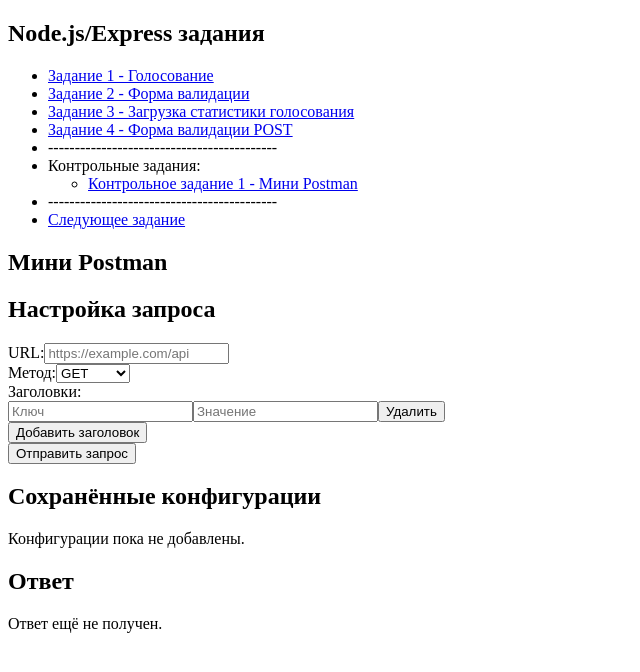
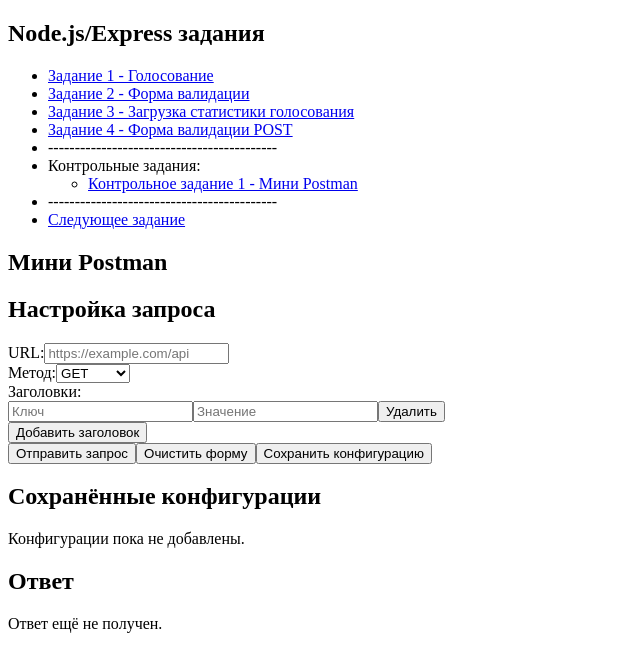
Before and after one commit to AndreiMikheikin/Node.js-Express, a React (Create React App) app in the folder client/: page /extraTask1 in a window 1280 px wide. Shown: the top 672 px of the page, without its empty margins (0-640 px from the left). Built offline with nearby package versions, Linux system fonts and the light colour scheme; the HTML template or start-up script is replaced by a standard one.

Commit message:
RequestForm update

```diff
--- a/client/src/components/extraTask1/RequestForm.jsx
+++ b/client/src/components/extraTask1/RequestForm.jsx
@@ -1,4 +1,4 @@
-import React, { useState } from 'react';
+import React, { useState, useEffect } from 'react';
 import PropTypes from 'prop-types';
 
 const RequestForm = ({ onSendRequest }) => {
@@ -6,6 +6,12 @@
   const [method, setMethod] = useState('GET');
   const [headers, setHeaders] = useState([{ key: '', value: '' }]);
   const [body, setBody] = useState('');
+
+  useEffect(() => {
+    if (method === 'GET' || method === 'HEAD') {
+      setBody('');
+    }
+  }, [method]);
 
   const handleHeaderChange = (index, field, value) => {
     const updatedHeaders = [...headers];
@@ -18,13 +24,26 @@
   };
 
   const removeHeader = (index) => {
-    const updatedHeaders = headers.filter((_, i) => i !== index);
-    setHeaders(updatedHeaders);
+    setHeaders(headers.filter((_, i) => i !== index));
+  };
+
+  const clearForm = () => {
+    setUrl('');
+    setMethod('GET');
+    setHeaders([{ key: '', value: '' }]);
+    setBody('');
+  };
+
+  const saveConfig = () => {
+    const config = { url, method, headers, body };
+    const existing = JSON.parse(localStorage.getItem('savedRequests')) || [];
+    const updated = [...existing.filter(r => !(r.url === url && r.method === method)), config];
+    localStorage.setItem('savedRequests', JSON.stringify(updated));
+    alert('Конфигурация сохранена');
   };
 
   const handleSubmit = (e) => {
     e.preventDefault();
-    try {
     const headerObject = headers.reduce((acc, { key, value }) => {
       if (key) acc[key] = value;
       return acc;
@@ -48,9 +67,6 @@
     };
 
     onSendRequest(config);
-    } catch (error) {
-      alert(`Ошибка: ${error.message}`);
-    }
   };
 
   return (
@@ -115,16 +131,14 @@
       )}
 
       <button type="submit">Отправить запрос</button>
+      <button type="button" onClick={clearForm}>Очистить форму</button>
+      <button type="button" onClick={saveConfig}>Сохранить конфигурацию</button>
     </form>
   );
-}
+};
 
 RequestForm.propTypes = {
   onSendRequest: PropTypes.func.isRequired
 };
 
-RequestForm.defaultProps = {
-  onSendRequest: (config) => console.log('Конфигурация запроса:', config)
-};
-
 export default RequestForm;
```
Lines whose indentation alone changed are shown as unchanged.
